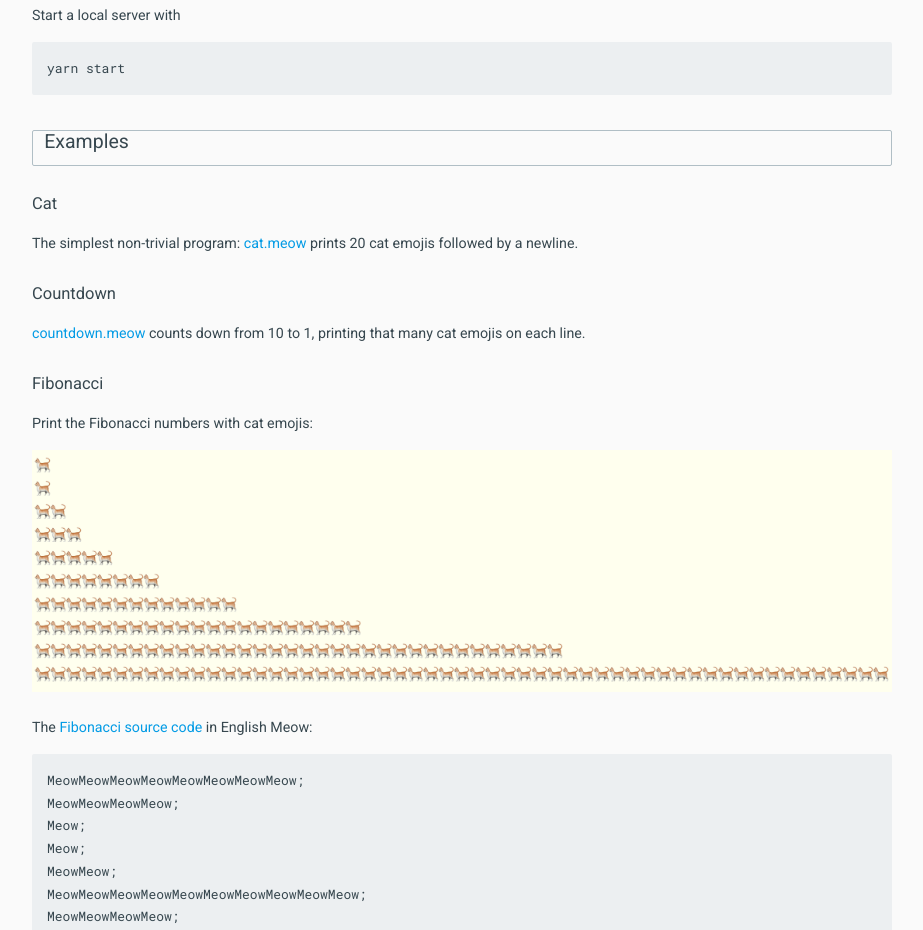
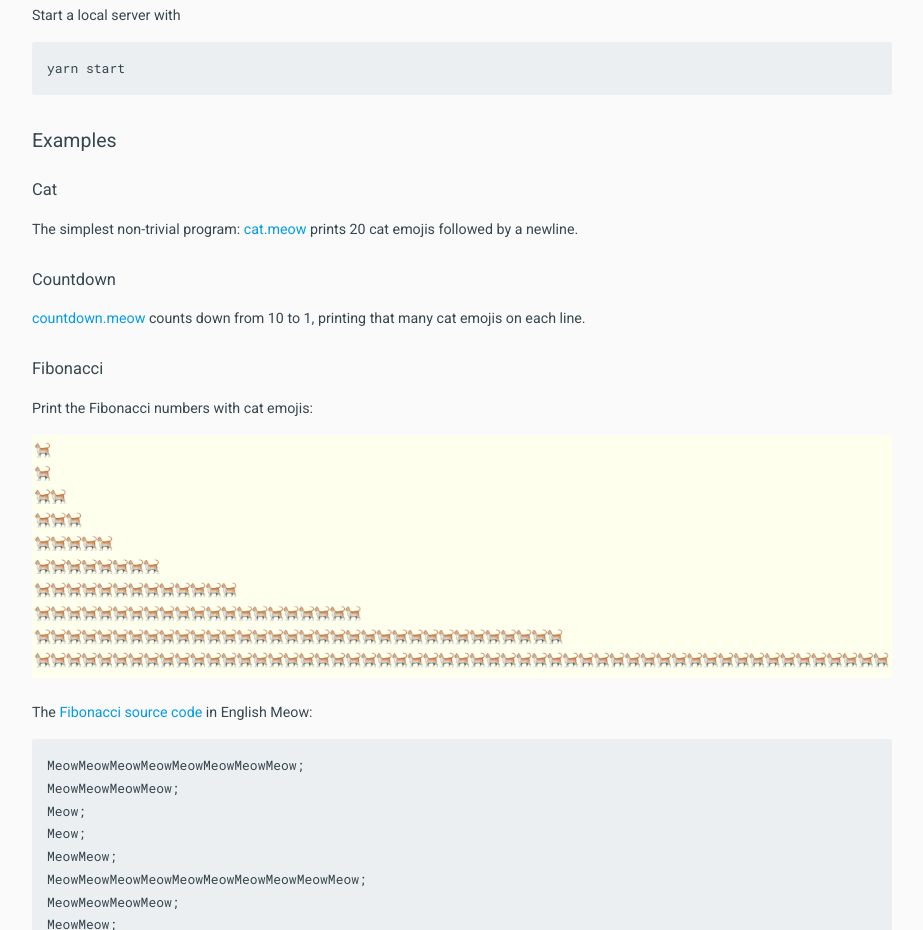
Before and after one commit to wixette/meowlang, a website: page index.html in a window 1280 px wide. Shown: the part 1512-2442 px from the top of the page, without its empty margins (160-1083 px from the left). Drawn offline with nearby package versions, Linux system fonts and the light colour scheme.

Commit message:
Fix #examples CSS clashing with marked-generated heading id
marked renders '## Examples' as <h2 id="examples">, which matched
the bare #examples selector and applied select styles (border,
min-width, background arrow) to the heading. Narrow the selector
to select#examples so it only targets the toolbar <select>.

Co-Authored-By: Claude Sonnet 4.6 <noreply@anthropic.com>

```diff
--- a/css/style.css
+++ b/css/style.css
@@ -62,7 +62,7 @@ nav ul li a i.material-icons {
 /* Native select with Material-style appearance.
  * Materialize CSS hides all <select> elements (display:none) expecting its
  * JS to replace them. We don't use Materialize JS, so force it visible. */
-#examples {
+select#examples {
   display: block !important;
   appearance: none;
   -webkit-appearance: none;
```
